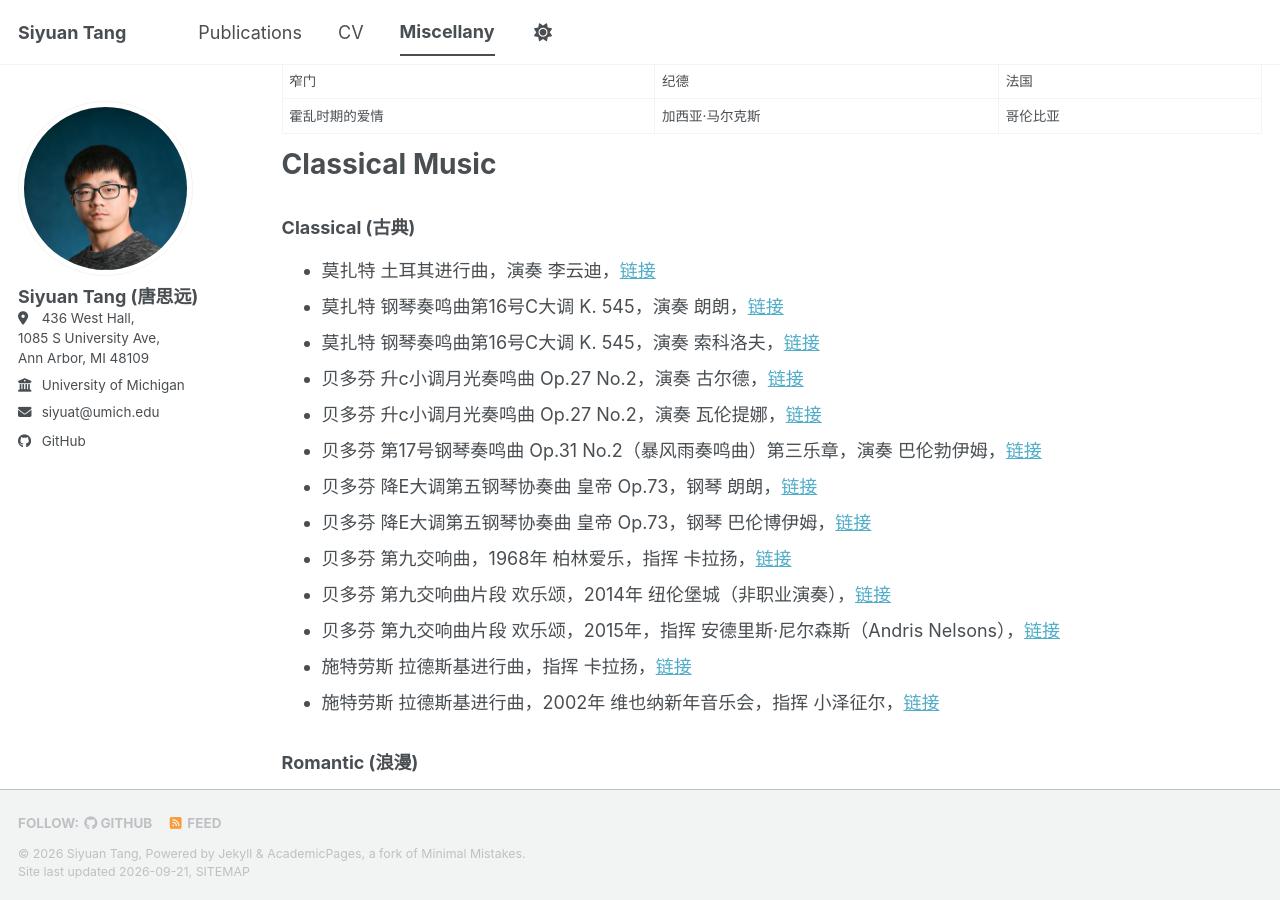
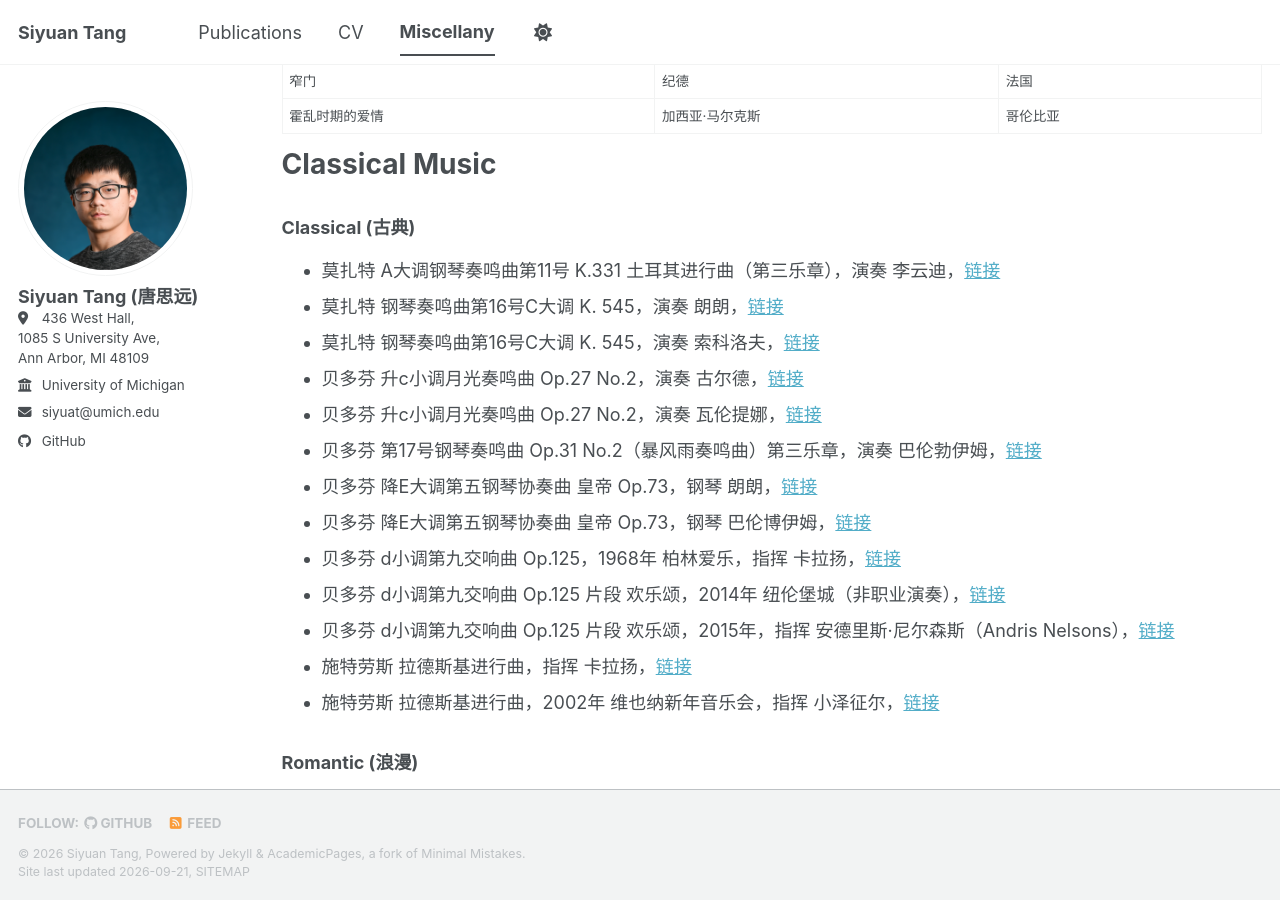
Before and after one commit to siyuat-ui/siyuat-ui.github.io, a Jekyll site: the page built from _pages/miscellany.md, in a window 1280 px wide and 900 px high, scrolled down 931 px. Built offline with Jekyll 4.4.1, drawn with Linux system fonts in a browser that asks for light colours; a style sheet for code colours, icons or effects is not loaded.

Commit message:
Add catalog/opus numbers to Mozart Turkish March and Beethoven Symphony No. 9 entries
Co-Authored-By: Claude Sonnet 5 <noreply@anthropic.com>
Claude-Session: https://claude.ai/code/session_01V4NqYJVaZa2Mrh8DC2t8GC

```diff
--- a/_pages/miscellany.md
+++ b/_pages/miscellany.md
@@ -43,7 +43,7 @@ Classical Music
 
 ### Classical (古典)
 
-* 莫扎特 土耳其进行曲，演奏 李云迪，<a href="https://www.bilibili.com/video/BV1FC411W7gx/?spm_id_from=333.1387.favlist.content.click&vd_source=a561ef469b393b8e0fe54f7f631cc160" target="_blank" rel="noopener noreferrer">链接</a>
+* 莫扎特 A大调钢琴奏鸣曲第11号 K.331 土耳其进行曲（第三乐章），演奏 李云迪，<a href="https://www.bilibili.com/video/BV1FC411W7gx/?spm_id_from=333.1387.favlist.content.click&vd_source=a561ef469b393b8e0fe54f7f631cc160" target="_blank" rel="noopener noreferrer">链接</a>
 * 莫扎特 钢琴奏鸣曲第16号C大调 K. 545，演奏 朗朗，<a href="https://www.bilibili.com/video/BV1Ex411Z7s9/?spm_id_from=333.1387.favlist.content.click&vd_source=a561ef469b393b8e0fe54f7f631cc160" target="_blank" rel="noopener noreferrer">链接</a>
 * 莫扎特 钢琴奏鸣曲第16号C大调 K. 545，演奏 索科洛夫，<a href="https://www.bilibili.com/video/BV1NPTSzJEGs/?vd_source=a561ef469b393b8e0fe54f7f631cc160" target="_blank" rel="noopener noreferrer">链接</a>
 * 贝多芬 升c小调月光奏鸣曲 Op.27 No.2，演奏 古尔德，<a href="https://www.bilibili.com/video/BV1mq4y1k7FW/?spm_id_from=333.1387.favlist.content.click&vd_source=a561ef469b393b8e0fe54f7f631cc160" target="_blank" rel="noopener noreferrer">链接</a>
@@ -51,9 +51,9 @@ Classical Music
 * 贝多芬 第17号钢琴奏鸣曲 Op.31 No.2（暴风雨奏鸣曲）第三乐章，演奏 巴伦勃伊姆，<a href="https://www.bilibili.com/video/BV1As411s7VR/?vd_source=a561ef469b393b8e0fe54f7f631cc160" target="_blank" rel="noopener noreferrer">链接</a>
 * 贝多芬 降E大调第五钢琴协奏曲 皇帝 Op.73，钢琴 朗朗，<a href="https://www.bilibili.com/video/BV1Eq4y1i7hx/?spm_id_from=333.337.search-card.all.click&vd_source=a561ef469b393b8e0fe54f7f631cc160" target="_blank" rel="noopener noreferrer">链接</a>
 * 贝多芬 降E大调第五钢琴协奏曲 皇帝 Op.73，钢琴 巴伦博伊姆，<a href="https://www.bilibili.com/video/BV1vs411S7X9/?spm_id_from=333.337.search-card.all.click&vd_source=a561ef469b393b8e0fe54f7f631cc160" target="_blank" rel="noopener noreferrer">链接</a>
-* 贝多芬 第九交响曲，1968年 柏林爱乐，指挥 卡拉扬，<a href="https://www.bilibili.com/video/BV1kx411A7Sh/?spm_id_from=333.337.search-card.all.click&vd_source=a561ef469b393b8e0fe54f7f631cc160" target="_blank" rel="noopener noreferrer">链接</a>
-* 贝多芬 第九交响曲片段 欢乐颂，2014年 纽伦堡城（非职业演奏），<a href="https://www.youtube.com/watch?v=a23945btJYw" target="_blank" rel="noopener noreferrer">链接</a>
-* 贝多芬 第九交响曲片段 欢乐颂，2015年，指挥 安德里斯·尼尔森斯（Andris Nelsons），<a href="https://www.youtube.com/watch?v=yf2rbcrZzDQ" target="_blank" rel="noopener noreferrer">链接</a>
+* 贝多芬 d小调第九交响曲 Op.125，1968年 柏林爱乐，指挥 卡拉扬，<a href="https://www.bilibili.com/video/BV1kx411A7Sh/?spm_id_from=333.337.search-card.all.click&vd_source=a561ef469b393b8e0fe54f7f631cc160" target="_blank" rel="noopener noreferrer">链接</a>
+* 贝多芬 d小调第九交响曲 Op.125 片段 欢乐颂，2014年 纽伦堡城（非职业演奏），<a href="https://www.youtube.com/watch?v=a23945btJYw" target="_blank" rel="noopener noreferrer">链接</a>
+* 贝多芬 d小调第九交响曲 Op.125 片段 欢乐颂，2015年，指挥 安德里斯·尼尔森斯（Andris Nelsons），<a href="https://www.youtube.com/watch?v=yf2rbcrZzDQ" target="_blank" rel="noopener noreferrer">链接</a>
 * 施特劳斯 拉德斯基进行曲，指挥 卡拉扬，<a href="https://www.bilibili.com/video/BV1M54y1s7NZ/?spm_id_from=333.337.search-card.all.click&vd_source=a561ef469b393b8e0fe54f7f631cc160" target="_blank" rel="noopener noreferrer">链接</a>
 * 施特劳斯 拉德斯基进行曲，2002年 维也纳新年音乐会，指挥 小泽征尔，<a href="https://www.bilibili.com/video/BV1jD4y1d71j/?spm_id_from=333.337.search-card.all.click&vd_source=a561ef469b393b8e0fe54f7f631cc160" target="_blank" rel="noopener noreferrer">链接</a>
 
```
